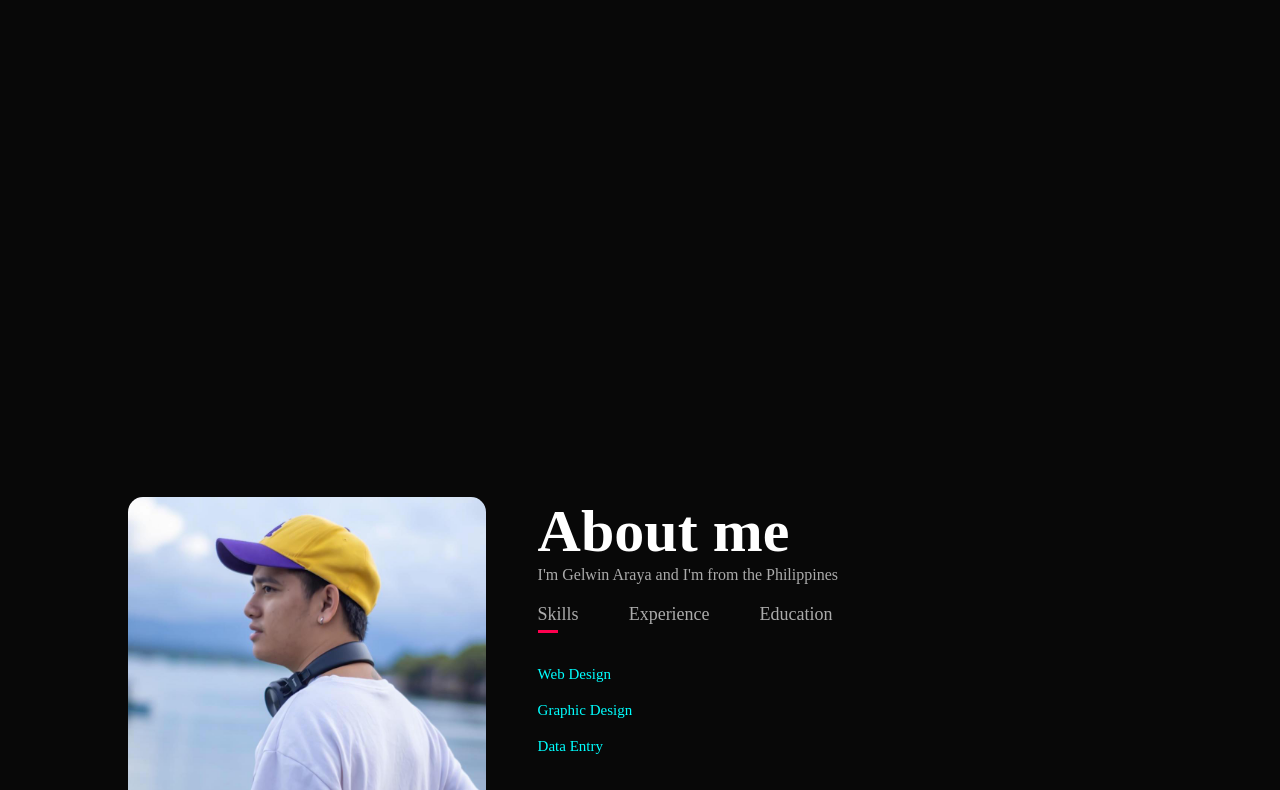
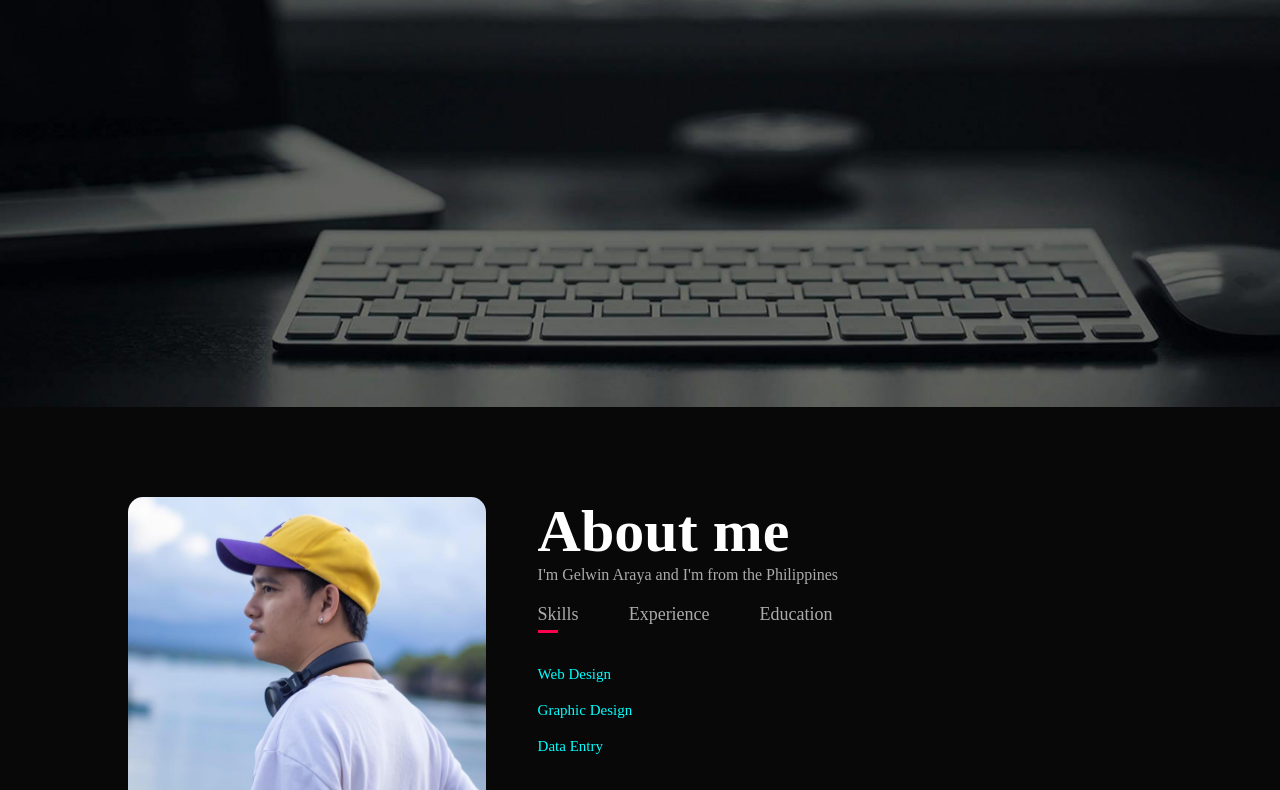
Before and after one commit to gelwinaraya/final, a plain HTML site: page index.html in a window 1280 px wide. Shown: the part 393-1183 px from the top of the page. Drawn offline with Linux system fonts and the light colour scheme.

Commit message:
Update style.css

```diff
--- a/style.css
+++ b/style.css
@@ -15,7 +15,7 @@ body{
 #header{
 	width: 100%;
 	height: 100vh;
-
+	background-image: url(./phone-bg.jpg);
 	background-size: cover;
 	background-position: center;
 
```
